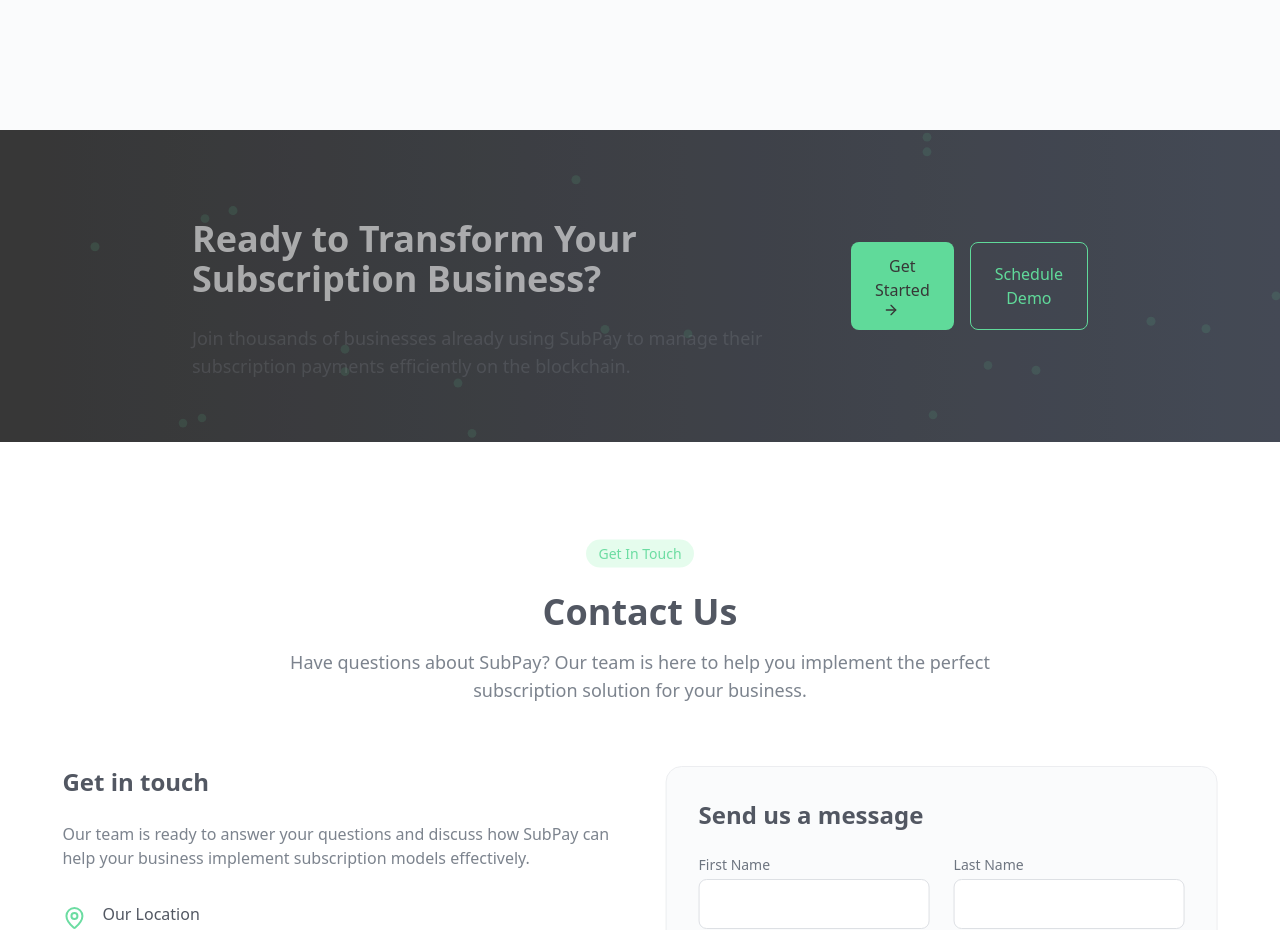
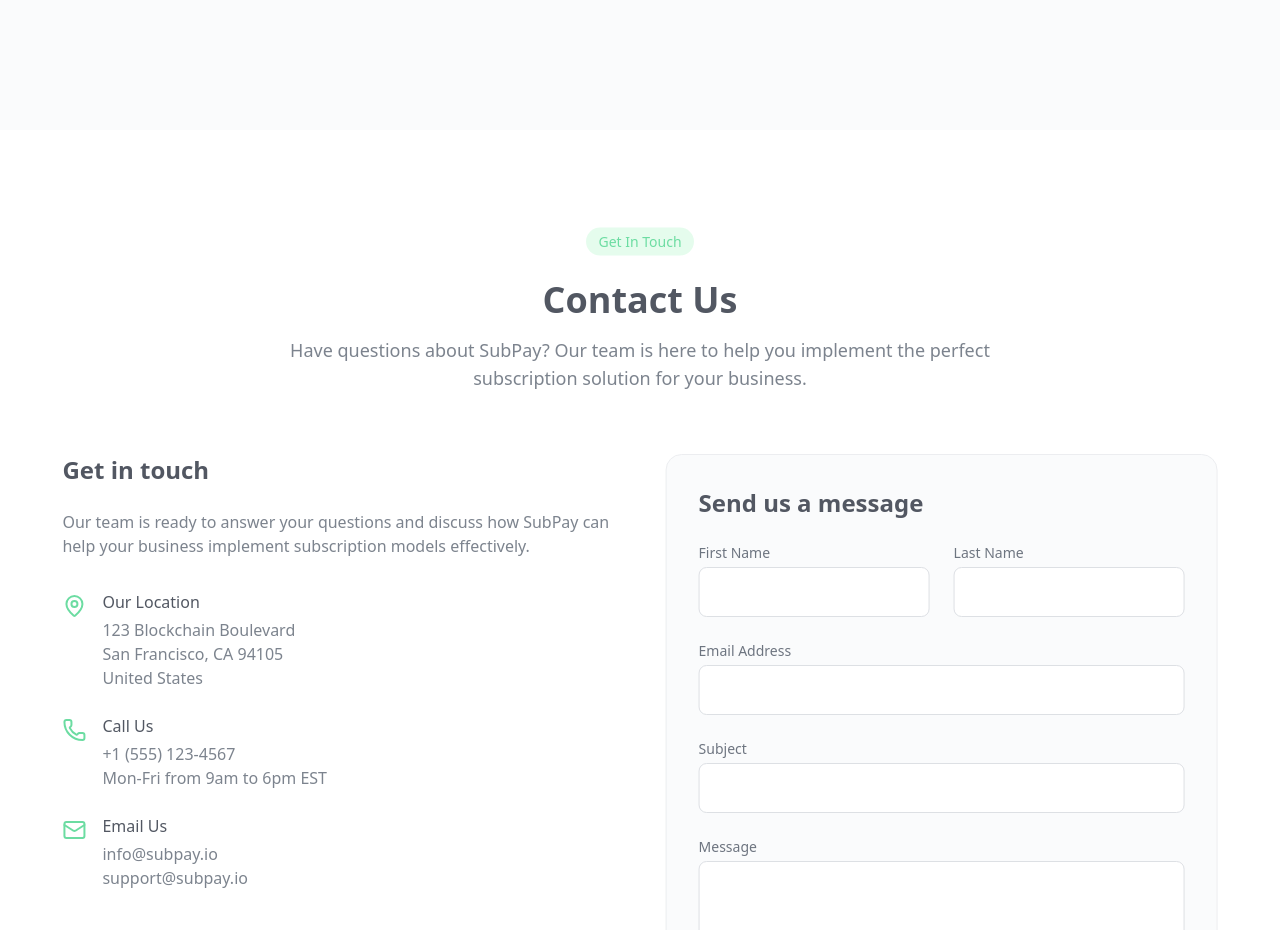
Before and after one commit to Kanasjnr/Subpay, a Next.js app in the folder packages/react-app/: page / in a window 1280 px wide. Shown: the part 5040-5970 px from the top of the page. Built offline with nearby package versions, Linux system fonts and the light colour scheme.

Commit message:
cta removed

```diff
--- a/packages/react-app/app/page.tsx
+++ b/packages/react-app/app/page.tsx
@@ -8,7 +8,7 @@
 import HowItWorks from "@/components/sections/HowItWorks"
 import UseCases from "@/components/sections/UsesCases"
 import FAQ from "@/components/sections/FAQ"
-import CTA from "@/components/sections/CTA"
+// import CTA from "@/components/sections/CTA"
 import Contact from "@/components/sections/Contact"
 import Footer from "@/components/Layout/Footer"
 import SplashScreen from "@/components/SplashScreen"
@@ -48,7 +48,7 @@
               <HowItWorks />
               <UseCases />
               <FAQ />
-              <CTA />
+              {/* <CTA /> */}
               <Contact />
             </main>
             <Footer />
```
